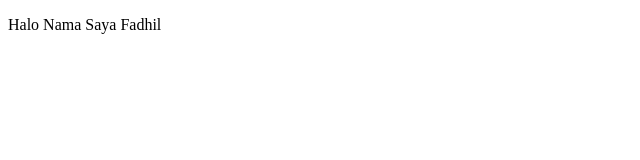
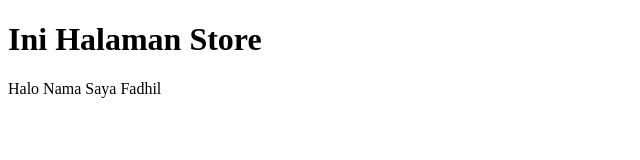
Before and after one commit to fadhilAR1/UAS-DesainWeb, a plain HTML site: page store.html in a window 1280 px wide. Shown: the whole page, without its empty margins (0-640 px from the left). Drawn offline with Linux system fonts and the light colour scheme.

Commit message:
coba branch

```diff
--- a/store.html
+++ b/store.html
@@ -6,6 +6,8 @@
     <title>Document</title>
 </head>
 <body>
+    <h1>Ini Halaman Store
+    </h1>
     <p>Halo Nama Saya Fadhil</p>
 </body>
 </html>
```
